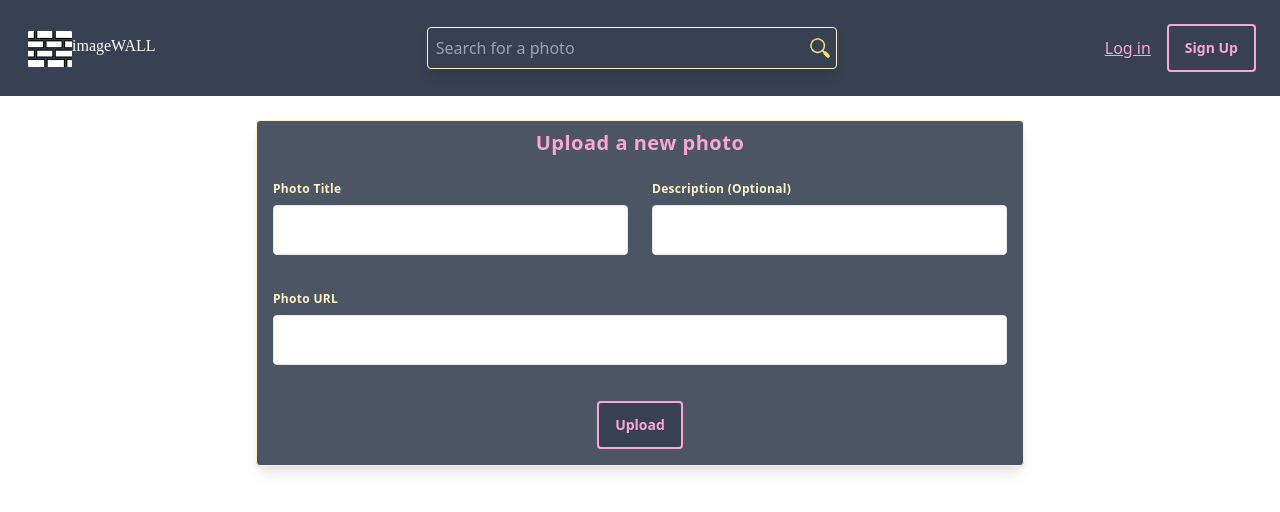
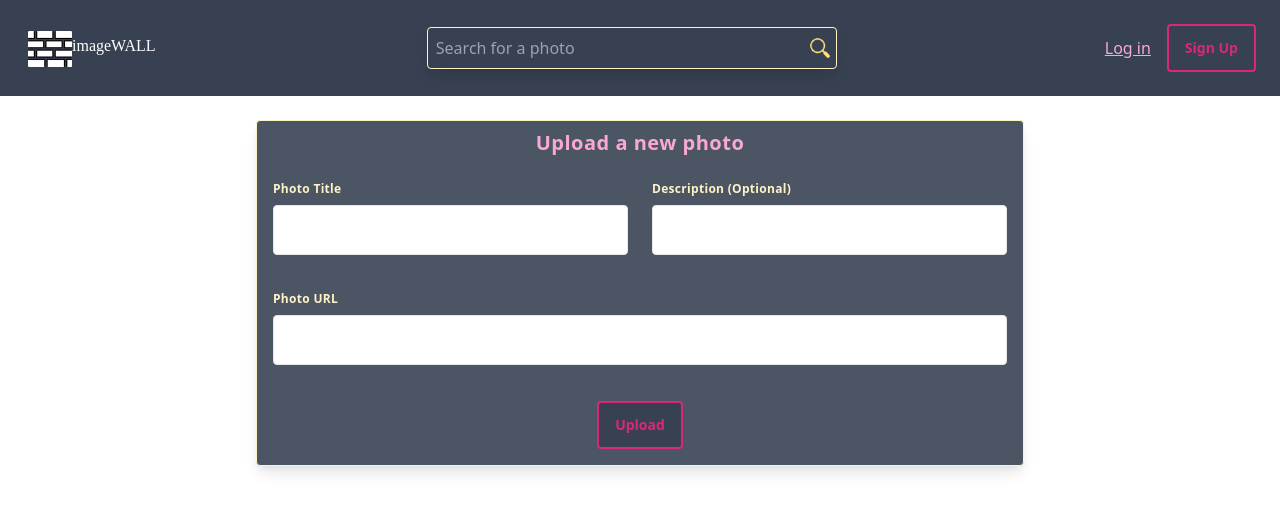
Before and after one commit to Roayacom/imagewall-react, a React (Create React App) app: page / in a window 1280 px wide. Shown: the top 512 px of the page. Built offline with nearby package versions, Linux system fonts and the light colour scheme; a web font is replaced by a local one.

Commit message:
initial commit2

```diff
--- a/src/components/Button.js
+++ b/src/components/Button.js
@@ -7,7 +7,7 @@ const Button  =({
 {
 
 return(
-    <button type="submit" class=" bg-gray-700 border-2 border-pink-300 text-pink-300 font-bold lg:text-sm md:text-xs text-xs rounded  px-4 py-3 my-2 hover:bg-gray-800 hover:text-pink-400 hover:border-pink-400">{children}</button>
+    <button type="submit" class=" bg-gray-700 border-2 border-pink-600 text-pink-600 font-bold lg:text-sm md:text-xs text-xs rounded  px-4 py-3 my-2 hover:bg-gray-800 hover:text-pink-700 hover:border-pink-700">{children}</button>
 )
 }
 export default Button
```
